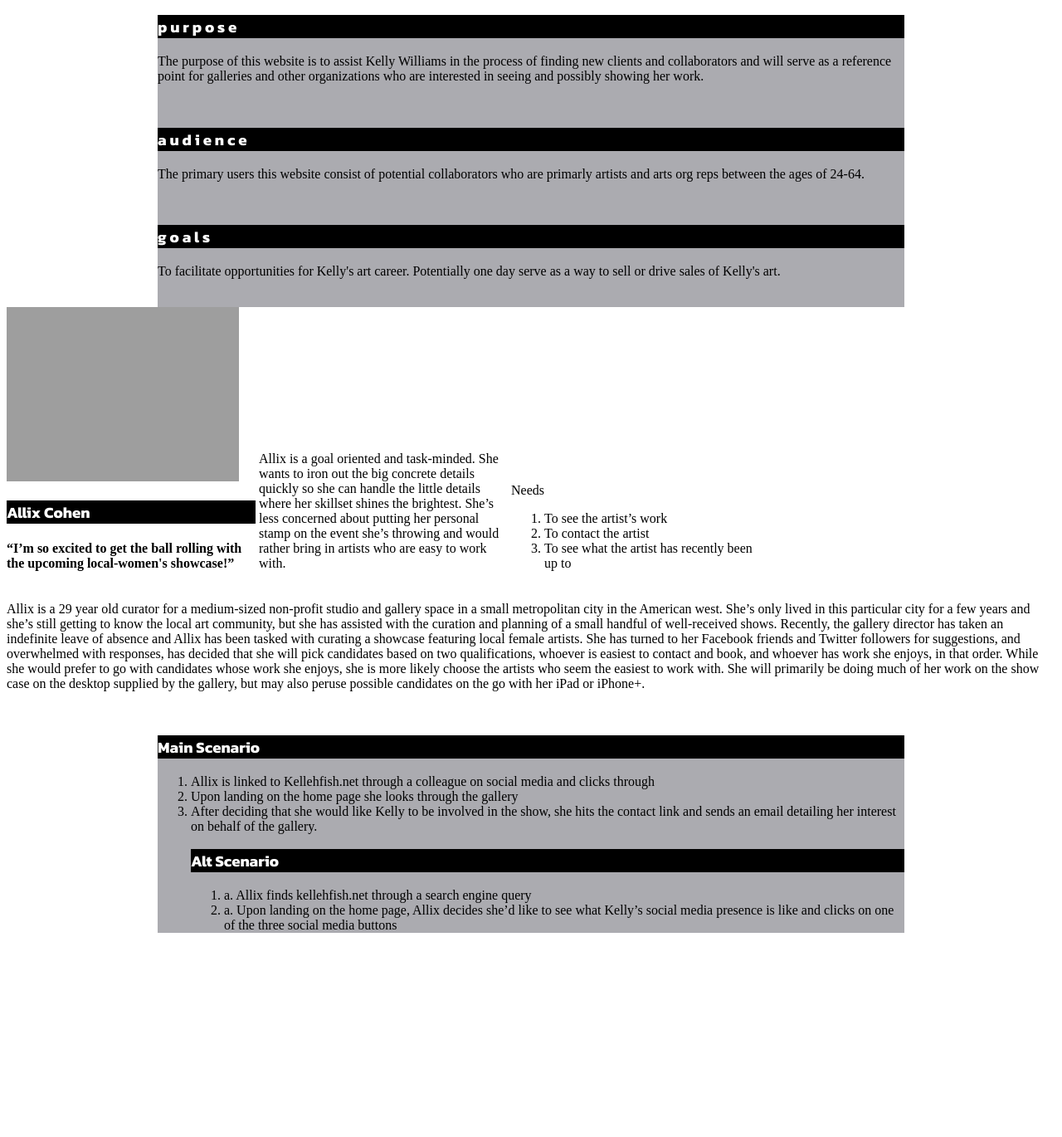
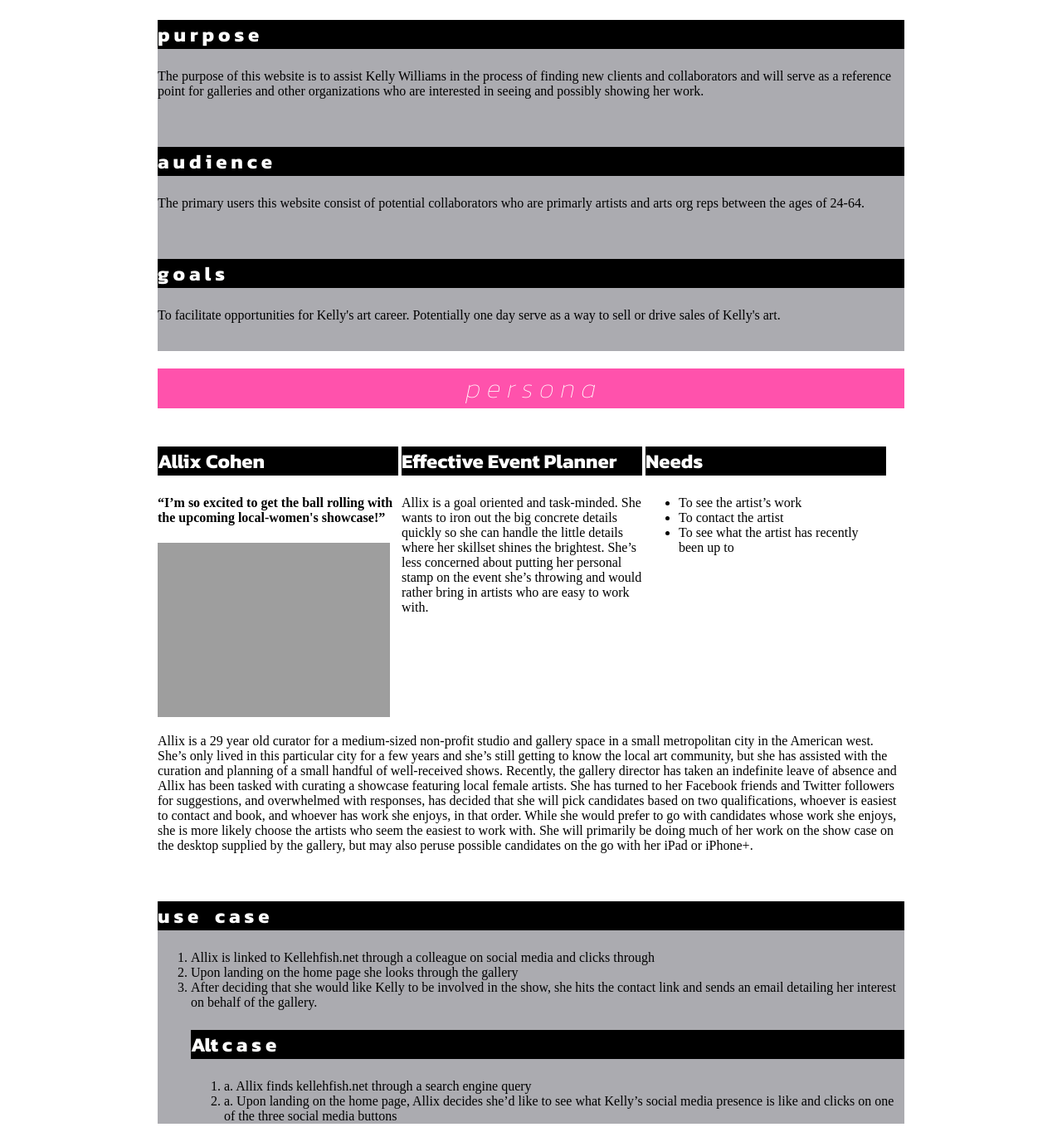
Before and after one commit to zleyba/kellehfish, a PHP site: page /public_html/documentation/milestone-1.php in a window 1280 px wide. Shown: the part 205-1575 px from the top of the page at 83% size. Before the commit the page ends 1329 px from the top, so only its background shows below. Run offline with PHP 8.4, Linux system fonts and the light colour scheme; grey boxes are pictures that could not be loaded.

Commit message:
final commitment for milestone 1

```diff
--- a/css/style.css
+++ b/css/style.css
@@ -25,7 +25,7 @@ h2 {
 }
 
 h3 {
-	font-size 1.5em;
+	font-size: 1.5em;
 	font-family: "Kanit", sans-serif;
 	color: white;
 	background-color: black;
@@ -40,26 +40,55 @@ h3 {
 
 .persona {
 	background-color: white;
+	max-width: 900px;
+	margin-right: auto;
+	margin-left: auto;
 
+
+}
+
+.persona h1 {
+	font-size: 2em;
+	font-family: "Kanit", sans-serif;
+	font-weight: 100;
+	font-style: italic;
+	color: #ffffff;
+	padding: 0;
+	text-align: center;
+	background-color: #ff52ac;
 }
 
 .persona img {
 	max-width: 280px;
 
+
+
 }
 
 .profile {
 	display: inline-block;
-	max-width: 300px;
+	max-width: 290px;
+	height: auto;
+	background-color: white;
 
 }
 
 .descript {
 	display: inline-block;
-	max-width: 300px;
+	max-width: 290px;
+	height: auto;
+	vertical-align: top;
+	background-color: white;
+
 }
 
 .needs {
 	display: inline-block;
-	max-width: 300px;
+	max-width: 290px;
+	vertical-align: top;
+	background-color: white;
 }
+
+.goals {
+	background-color: white;
+}
--- a/public_html/documentation/milestone-1.php
+++ b/public_html/documentation/milestone-1.php
@@ -38,25 +38,28 @@
 
 		</div>
 		<div class="persona">
+			<h1>p e r s o n a</h1>
+
 
 			<div class="profile">
-				<img src="https://bootcamp-coders.cnm.edu/~zleyba/kellehfish/img/allix.jpg">
 				<h3>Allix Cohen</h3>
 				<h4>“I’m so excited to get the ball rolling with the upcoming local-women's showcase!”</h4>
+				<img src="https://bootcamp-coders.cnm.edu/~zleyba/kellehfish/img/allix.jpg">
 			</div>
 
 			<div class="descript">
+				<h3>Effective Event Planner</h3>
 			<p> Allix is a goal oriented and task-minded. She wants to iron out the big concrete details quickly so she
 			can handle the little details where her skillset shines the brightest. She’s less concerned about putting her
 			personal stamp on the event she’s throwing and would rather bring in artists who are easy to work with.</p>
 		</div>
 		<div class="needs">
-			Needs
-			<ol>
+			<h3>Needs</h3>
+			<ul>
 				<li>To see the artist’s work
 				<li>To contact the artist
 				<li>To see what the artist has recently been up to
-			</ol>
+			</ul>
 
 			<!--ol>Goals
 				<li>Put together a show featuring exclusively local, female talent.
@@ -85,7 +88,7 @@
 		</div>
 		<br>
 		<div class="content">
-			<h3>Main Scenario</h3>
+			<h3>u s e &nbsp; &nbsp;c a s e</h3>
 
 			<ol>
 				<li>Allix is linked to Kellehfish.net through a colleague on social media and clicks through
@@ -93,7 +96,7 @@
 				<li>After deciding that she would like Kelly to be involved in the show, she hits the contact link and sends an email
 					detailing her interest on behalf of the gallery.
 
-			<h3>Alt Scenario</h3>
+			<h3>Alt c a s e</h3>
 
 					<ol>
 						<li>a. Allix finds kellehfish.net through a search engine query
```
